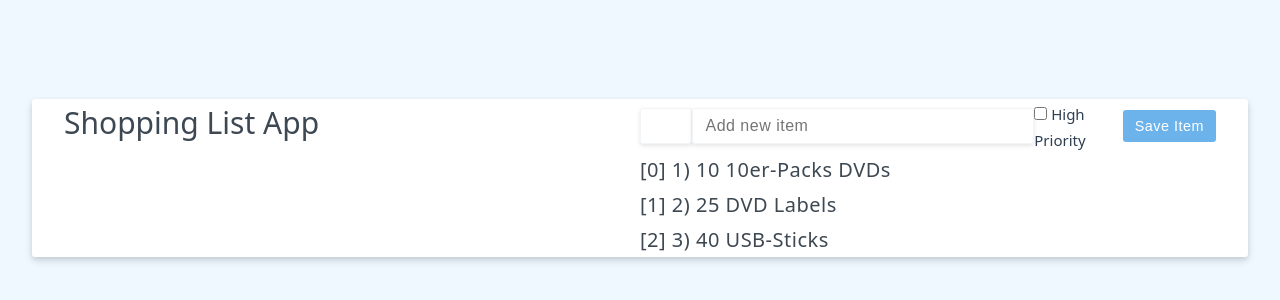
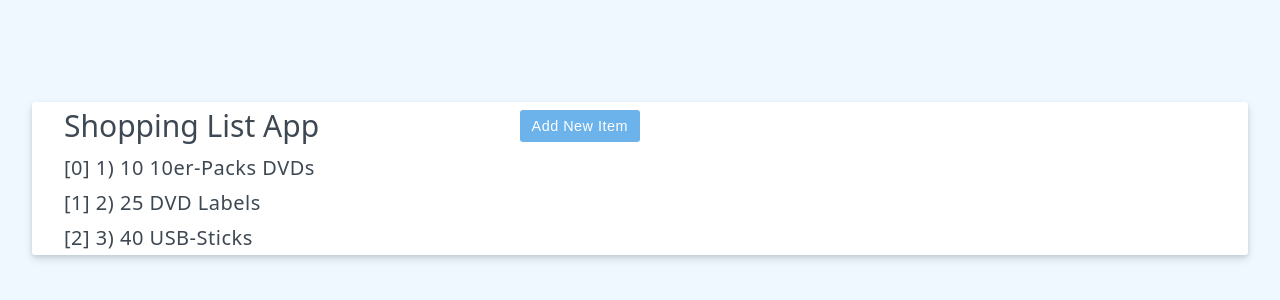
Before and after one commit to kiraGit67/vue-shopping-list-app, a Vue app: page / in a window 1280 px wide. Shown: the part 222-522 px from the top of the page. Built offline with nearby package versions, Linux system fonts and the light colour scheme.

Commit message:
adds editing property, adds cancel and add New Item button to header, adds v-if to cancel button and form elements and v-else to add New Item button

```diff
--- a/src/App.vue
+++ b/src/App.vue
@@ -13,6 +13,8 @@ const newItem = ref('')
 const newCount = ref('')
 const newItemHighPriority = ref(false)
 
+const editing = ref(false)
+
 //Methods
 const saveItem = () => {
   items.value.push({ id: items.value.length + 1, count: newCount.value, label: newItem.value })
@@ -22,10 +24,12 @@ const saveItem = () => {
 </script>
 
 <template>
-  <header>
+  <header class="header">
     <h1>{{ header }}</h1>
+    <button v-if="editing" class="btn">Cancel</button>
+    <button v-else class="btn btn-primary">Add New Item</button>
   </header>
-  <form class="add-item-form" @submit.prevent="saveItem">
+  <form v-if="editing" class="add-item-form" @submit.prevent="saveItem">
     <input v-model="newCount" type="number" name="new-count" id="new-count" maxlength="4" />
     <input
       v-model.trim="newItem"
```
